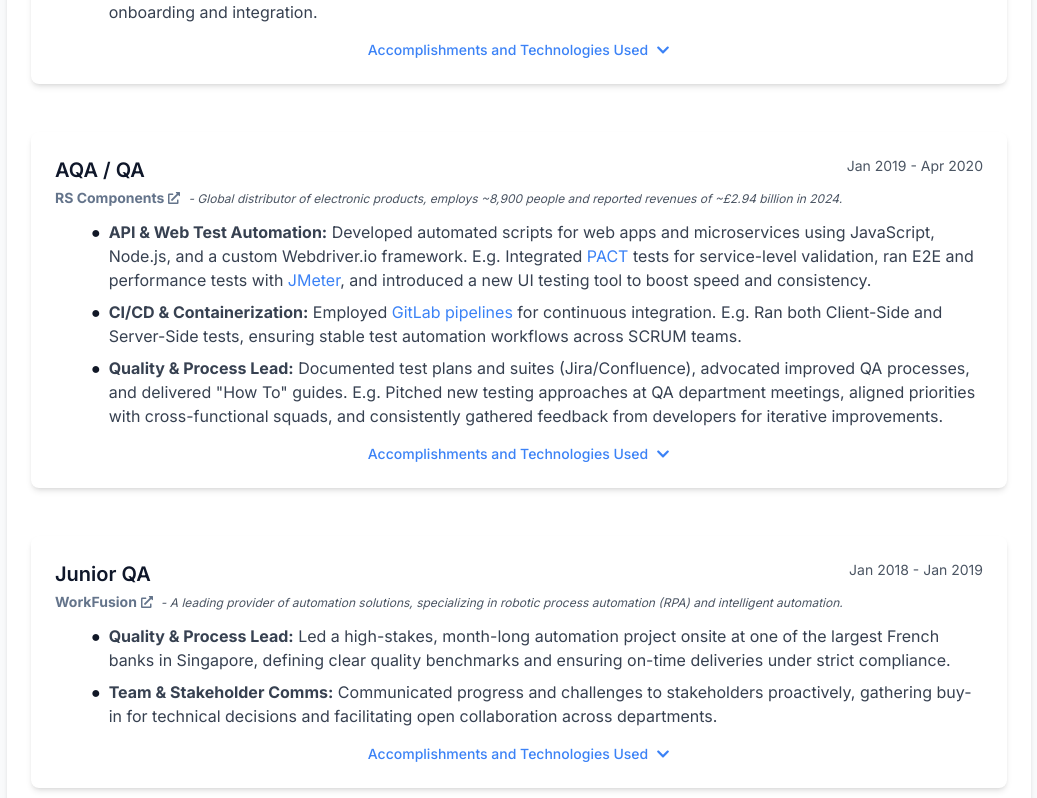
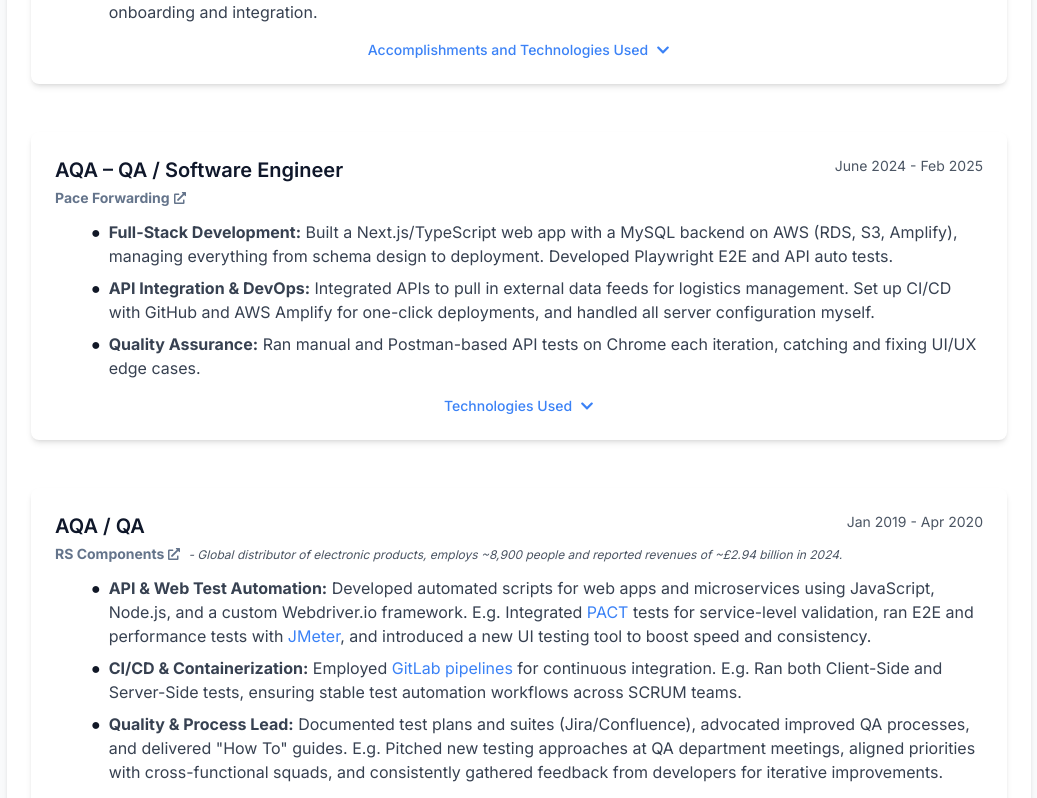
Before and after one commit to George-Zyryanov/george-resume, a Next.js app: page / in a window 1280 px wide. Shown: the part 1442-2240 px from the top of the page, without its empty margins (121-1158 px from the left). Built offline with nearby package versions, Linux system fonts and the light colour scheme.

Commit message:
Add Pace Forwarding experience section with detailed role description, technologies used, and update date range for improved clarity

```diff
--- a/pages/index.js
+++ b/pages/index.js
@@ -9,6 +9,7 @@
   const [showRSTech, setShowRSTech] = useState(false);
   const [showWorkfusionTech, setShowWorkfusionTech] = useState(false);
   const [showBooksCEOTech, setShowBooksCEOTech] = useState(false);
+  const [showPaceTech, setShowPaceTech] = useState(false);
 
   const handleNavClick = (section) => {
     setActiveSection(section);
@@ -215,7 +216,7 @@
                     </span>
                   </div>
                 </div>
-                <span className="text-sm text-gray-600 mt-2 md:mt-0 md:text-right whitespace-nowrap">Nov 2021 - Nov 2023</span>
+                <span className="text-sm text-gray-600 mt-2 md:mt-0 md:text-right whitespace-nowrap">Nov 2021 - Mar 2024</span>
               </div>
               <ul className="list-none list-outside text-gray-700 space-y-2 ml-8 mt-3">
                 <li className="pl-1 flex">
@@ -492,6 +493,113 @@
               )}
             </div>
 
+            {/* Pace Forwarding */}
+            <div className="bg-white p-6 rounded-lg shadow-md">
+              <div className="flex flex-col md:flex-row md:justify-between md:items-start mb-3">
+                <div>
+                  <h3 className="text-lg md:text-xl font-semibold text-primary">AQA – QA / Software Engineer</h3>
+                  <div className="mt-1 text-sm">
+                    <a href="#" target="_blank" rel="noopener noreferrer" className="font-bold text-secondary hover:text-accent inline-flex items-center">
+                      Pace Forwarding
+                      <FaExternalLinkAlt className="ml-1 text-xs" />
+                    </a>
+                  </div>
+                </div>
+                <span className="text-sm text-gray-600 mt-2 md:mt-0 md:text-right whitespace-nowrap">June 2024 - Feb 2025</span>
+              </div>
+              <ul className="list-none list-outside text-gray-700 space-y-2 ml-8 mt-3">
+                <li className="pl-1 flex">
+                  <span className="text-gray-900 mr-2 flex-shrink-0">●</span>
+                  <div>
+                    <span className="font-bold">Full-Stack Development:</span> Built a Next.js/TypeScript web app with a MySQL backend on AWS (RDS, S3, Amplify), managing everything from schema design to deployment. Developed Playwright E2E and API auto tests.
+                  </div>
+                </li>
+                <li className="pl-1 flex">
+                  <span className="text-gray-900 mr-2 flex-shrink-0">●</span>
+                  <div>
+                    <span className="font-bold">API Integration & DevOps:</span> Integrated APIs to pull in external data feeds for logistics management. Set up CI/CD with GitHub and AWS Amplify for one-click deployments, and handled all server configuration myself.
+                  </div>
+                </li>
+                <li className="pl-1 flex">
+                  <span className="text-gray-900 mr-2 flex-shrink-0">●</span>
+                  <div>
+                    <span className="font-bold">Quality Assurance:</span> Ran manual and Postman-based API tests on Chrome each iteration, catching and fixing UI/UX edge cases.
+                  </div>
+                </li>
+              </ul>
+
+              <div className="mt-4 flex justify-center">
+                <button
+                  onClick={() => setShowPaceTech(!showPaceTech)}
+                  className="flex items-center text-sm font-medium text-accent hover:text-accent-dark focus:outline-none transition-colors"
+                >
+                  <span>Technologies Used</span>
+                  {showPaceTech ? <FaChevronUp className="ml-2" /> : <FaChevronDown className="ml-2" />}
+                </button>
+              </div>
+
+              {showPaceTech && (
+                <div className="mt-3 p-4 bg-gray-50 rounded-md border border-gray-200 animate-fadeIn">
+                  <div className="mb-3">
+                    <h4 className="text-sm font-semibold text-gray-700 mb-2">Frontend & Development</h4>
+                    <div className="flex flex-wrap gap-2">
+                      <span className="inline-flex items-center px-3 py-1 bg-blue-100 text-blue-800 rounded-full text-xs">
+                        <i className="devicon-nextjs-original mr-1"></i> Next.js
+                      </span>
+                      <span className="inline-flex items-center px-3 py-1 bg-blue-100 text-blue-800 rounded-full text-xs">
+                        <i className="devicon-typescript-plain mr-1"></i> TypeScript
+                      </span>
+                      <span className="inline-flex items-center px-3 py-1 bg-purple-100 text-purple-800 rounded-full text-xs">
+                        <i className="devicon-playwright-plain mr-1"></i> Playwright
+                      </span>
+                    </div>
+                  </div>
+
+                  <div className="mb-3">
+                    <h4 className="text-sm font-semibold text-gray-700 mb-2">Cloud & Infrastructure</h4>
+                    <div className="flex flex-wrap gap-2">
+                      <span className="inline-flex items-center px-3 py-1 bg-yellow-100 text-yellow-800 rounded-full text-xs">
+                        <i className="devicon-amazonwebservices-original mr-1"></i> AWS
+                      </span>
+                      <span className="inline-flex items-center px-3 py-1 bg-blue-100 text-blue-800 rounded-full text-xs">
+                        <span className="mr-1">🔧</span> RDS
+                      </span>
+                      <span className="inline-flex items-center px-3 py-1 bg-blue-100 text-blue-800 rounded-full text-xs">
+                        <span className="mr-1">🔧</span> S3
+                      </span>
+                      <span className="inline-flex items-center px-3 py-1 bg-blue-100 text-blue-800 rounded-full text-xs">
+                        <span className="mr-1">🔧</span> Amplify
+                      </span>
+                    </div>
+                  </div>
+
+                  <div className="mb-3">
+                    <h4 className="text-sm font-semibold text-gray-700 mb-2">Database & APIs</h4>
+                    <div className="flex flex-wrap gap-2">
+                      <span className="inline-flex items-center px-3 py-1 bg-blue-100 text-blue-800 rounded-full text-xs">
+                        <i className="devicon-mysql-plain mr-1"></i> MySQL
+                      </span>
+                      <span className="inline-flex items-center px-3 py-1 bg-red-100 text-red-800 rounded-full text-xs">
+                        <span className="mr-1">🔧</span> Logistics API
+                      </span>
+                      <span className="inline-flex items-center px-3 py-1 bg-orange-100 text-orange-800 rounded-full text-xs">
+                        <span className="mr-1">🔧</span> Postman
+                      </span>
+                    </div>
+                  </div>
+
+                  <div>
+                    <h4 className="text-sm font-semibold text-gray-700 mb-2">Version Control & CI/CD</h4>
+                    <div className="flex flex-wrap gap-2">
+                      <span className="inline-flex items-center px-3 py-1 bg-gray-100 text-gray-800 rounded-full text-xs">
+                        <i className="devicon-github-original mr-1"></i> Git/GitHub
+                      </span>
+                    </div>
+                  </div>
+                </div>
+              )}
+            </div>
+
             {/* RS Components */}
             <div className="bg-white p-6 rounded-lg shadow-md">
               <div className="flex flex-col md:flex-row md:justify-between md:items-start mb-3">
@@ -651,7 +759,7 @@
             <div className="bg-white p-6 rounded-lg shadow-md">
               <div className="flex flex-col md:flex-row md:justify-between md:items-start mb-3">
                 <div>
-                  <h3 className="text-lg md:text-xl font-semibold text-primary">Junior QA</h3>
+                  <h3 className="text-lg md:text-xl font-semibold text-primary">QA Automation Engineer</h3>
                   <div className="mt-1 text-sm">
                     <a href="https://www.workfusion.com" target="_blank" rel="noopener noreferrer" className="font-bold text-secondary hover:text-accent inline-flex items-center">
                       WorkFusion
```
